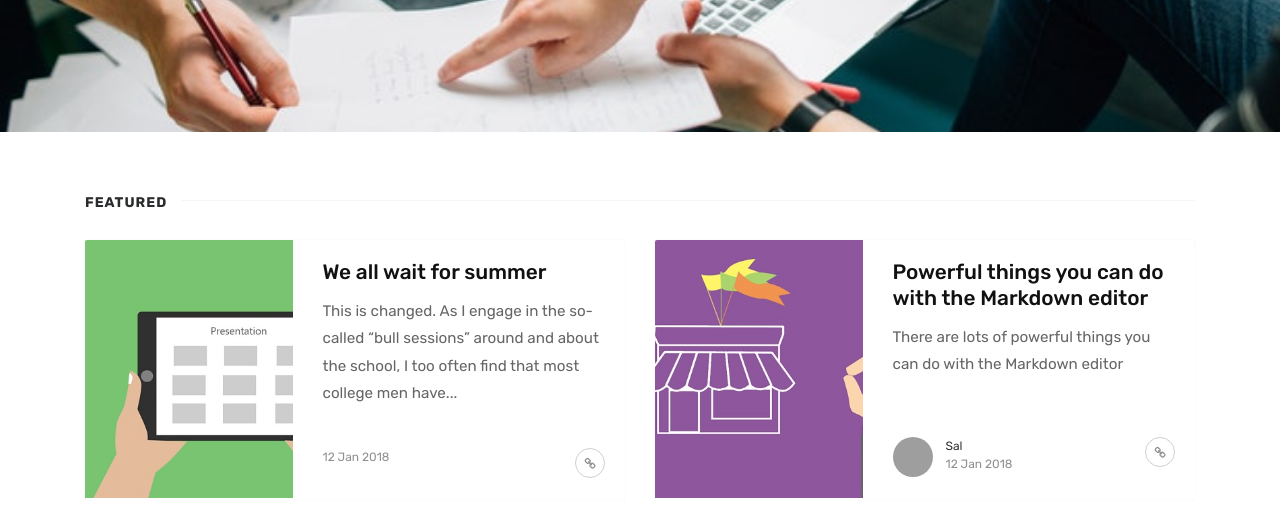
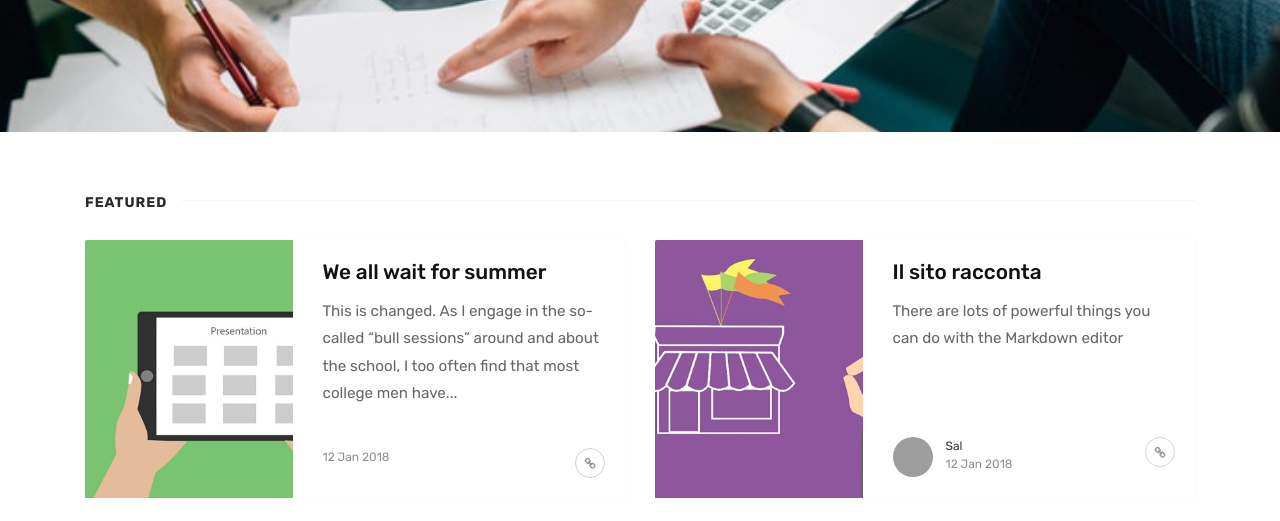
Before and after one commit to valrem93/SantIlarioeilBrenta_test, a Jekyll site: the page built from docs/index.html, in a window 1280 px wide and 900 px high, scrolled down 526 px, cut to the strip 0-521 px from the top of the window. Built offline with Jekyll 4.4.1, drawn with Linux system fonts in a browser that asks for light colours; the list of posts is cut into pages by our own code; comment, search, counter and statistics services are not loaded; grey boxes are pictures that could not be loaded.

Commit message:
Update 2018-01-12-powerful-things-markdown-editor.md

```diff
--- a/docs/_posts/2018-01-12-powerful-things-markdown-editor.md
+++ b/docs/_posts/2018-01-12-powerful-things-markdown-editor.md
@@ -1,6 +1,6 @@
 ---
 layout: post
-title:  "Powerful things you can do with the Markdown editor"
+title:  "Il sito racconta"
 author: sal
 categories: [ Jekyll, tutorial ]
 image: assets/images/4.jpg
```
